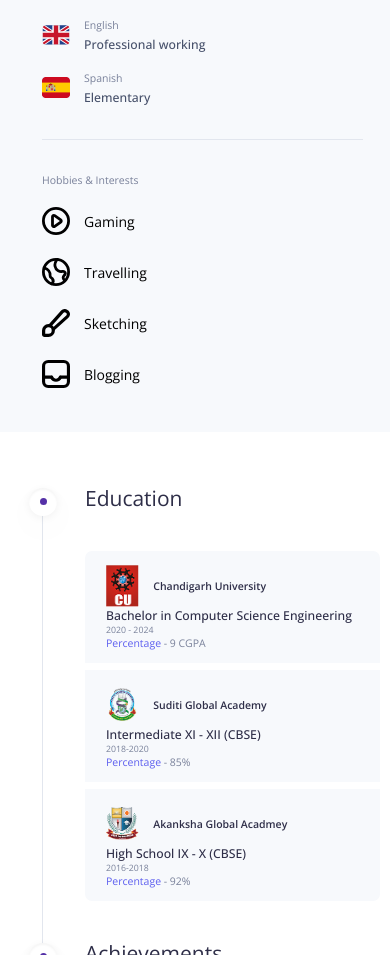
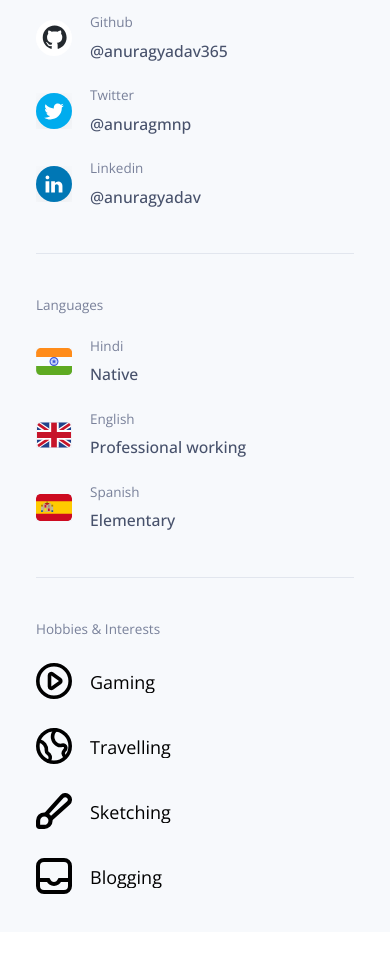
Before and after one commit to localbody/vue3resume, a Vue app: page / in a window 390 px wide. Shown: the part 1045-2000 px from the top of the page. Built offline with nearby package versions, Linux system fonts and the light colour scheme.

Commit message:
adaptive

```diff
--- a/src/assets/styles/style.css
+++ b/src/assets/styles/style.css
@@ -457,6 +457,7 @@ hr {
   padding: 0.375em;
   display: grid;
   place-content: center;
+  flex-shrink: 0;
 }
 
 .project__link {
@@ -563,8 +564,27 @@ hr {
   }
 }
 
-@media (max-width: 400px) {
+@media (max-width: 440px) {
   body {
-    font-size: 14px;
+    font-size: 18px;
+  }
+
+  .aside {
+    padding: 2em;
+  }
+
+  .main {
+    padding: 2em;
+  }
+
+  .project__link-wrapper,
+  .row__subtitle {
+    overflow: hidden;
+    text-overflow: ellipsis;
+    line-height: 125%;
+  }
+
+  .project__link-wrapper {
+    max-width: calc(100vw - 12em);
   }
 }
--- a/src/components/cards/Project.vue
+++ b/src/components/cards/Project.vue
@@ -39,7 +39,9 @@ export default {
       <div class="project__footer-logo">
         <img :src="logo" alt="" />
       </div>
-      <a class="project__link" :href="link.url">{{ link.anchor }}</a>
+      <div class="project__link-wrapper">
+        <a class="project__link" :href="link.url">{{ link.anchor }}</a>
+      </div>
     </div>
   </div>
 </template>
```
